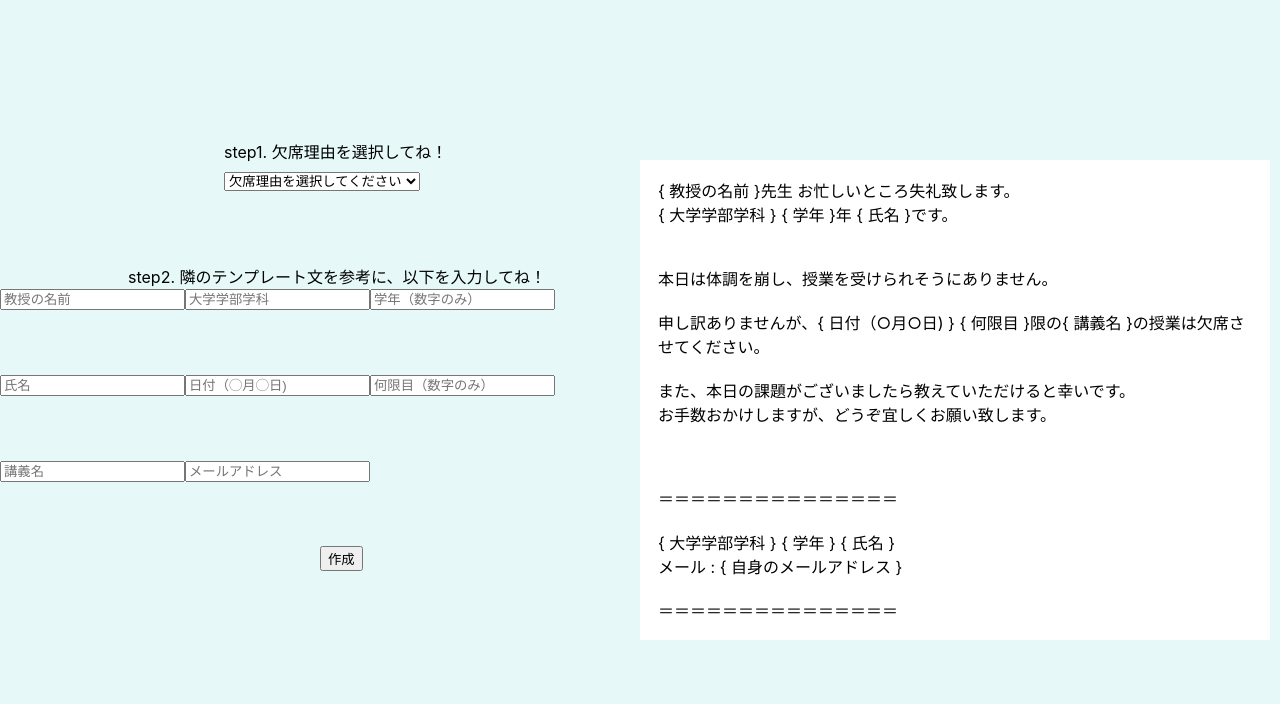
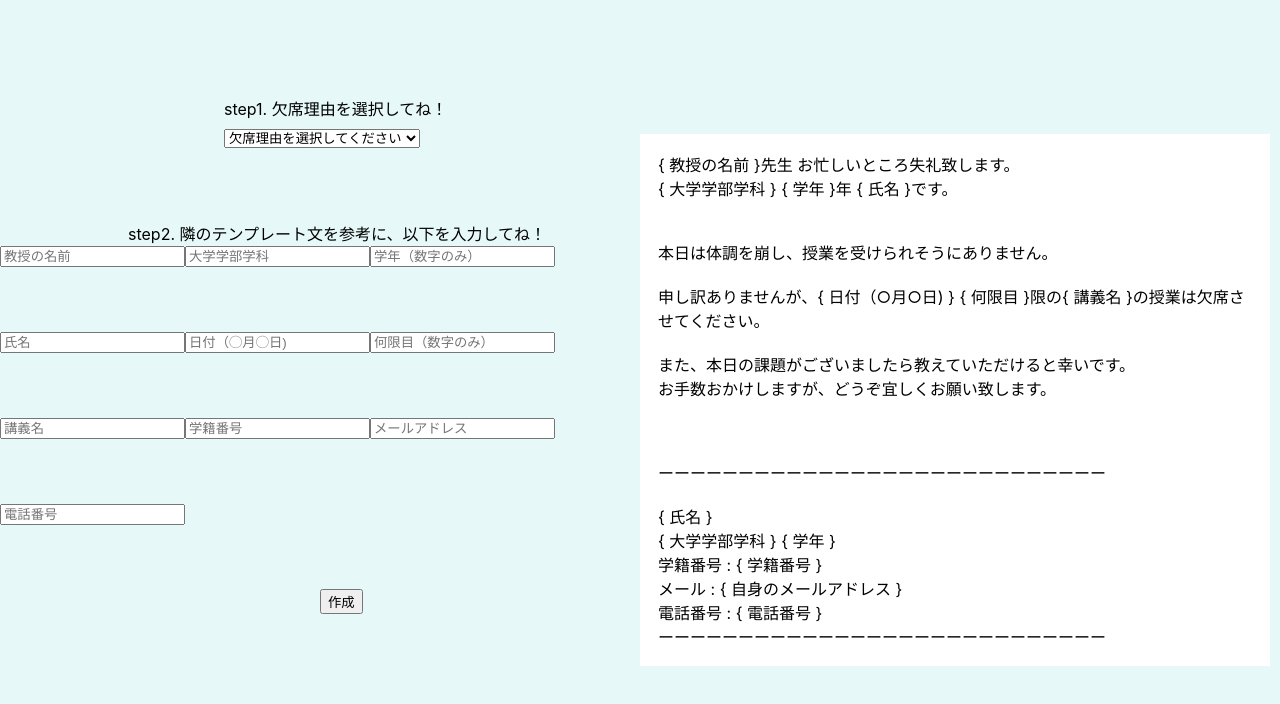
Before and after one commit to yusei53/ASAP, a React (Create React App) app: page / in a window 1280 px wide. Shown: the top 704 px of the page. Built offline with nearby package versions, Linux system fonts and the light colour scheme.

Commit message:
新しいpropsの追加と画面へ反映

```diff
--- a/src/components/TemMessage.jsx
+++ b/src/components/TemMessage.jsx
@@ -1,7 +1,18 @@
 import styled from "styled-components";
 
 export const TemMessage = (props) => {
-  const { teacher, university, grade, name, date, time, lesson, mail } = props;
+  const {
+    teacher,
+    university,
+    grade,
+    name,
+    date,
+    time,
+    lesson,
+    id,
+    mail,
+    number,
+  } = props;
   return (
     <SBox>
       {teacher}先生 お忙しいところ失礼致します。 <br />
@@ -22,12 +33,19 @@ export const TemMessage = (props) => {
       <br />
       <br />
       <br />
-      ＝＝＝＝＝＝＝＝＝＝＝＝＝＝＝ <br />
+      ーーーーーーーーーーーーーーーーーーーーーーーーーーーー <br />
       <br />
-      {university} {grade} {name} <br />
-      メール : {mail} <br />
+      {name}
       <br />
-      ＝＝＝＝＝＝＝＝＝＝＝＝＝＝＝
+      {university} {grade}
+      <br />
+      学籍番号 : {id}
+      <br />
+      メール : {mail}
+      <br />
+      電話番号 : {number}
+      <br />
+      ーーーーーーーーーーーーーーーーーーーーーーーーーーーー
     </SBox>
   );
 };
--- a/src/components/WelcomePage.jsx
+++ b/src/components/WelcomePage.jsx
@@ -79,9 +79,21 @@ export const WelcomePage = () => {
                 onChange={handleInputChange}
               />
               <SInput
+                name="id"
+                placeholder="学籍番号"
+                value={inputValues.id || ""}
+                onChange={handleInputChange}
+              />
+              <SInput
                 name="mail"
                 placeholder="メールアドレス"
                 value={inputValues.mail || ""}
+                onChange={handleInputChange}
+              />
+              <SInput
+                name="number"
+                placeholder="電話番号"
+                value={inputValues.number || ""}
                 onChange={handleInputChange}
               />
             </div>
@@ -97,7 +109,9 @@ export const WelcomePage = () => {
                 inputValues.name || ""
               }&teacher=${inputValues.teacher || ""}&mail=${
                 inputValues.mail || ""
-              }&time=${inputValues.time || ""}`,
+              }&time=${inputValues.time || ""}&id=${
+                inputValues.id || ""
+              }&number=${inputValues.number || ""}`,
             }}
           >
             <SButton type="submit">作成</SButton>
@@ -114,6 +128,8 @@ export const WelcomePage = () => {
           time="{ 何限目 }"
           lesson="{ 講義名 }"
           mail="{ 自身のメールアドレス }"
+          id="{ 学籍番号 }"
+          number="{ 電話番号 }"
         />
       </RightElement>
     </SDiv>
```
